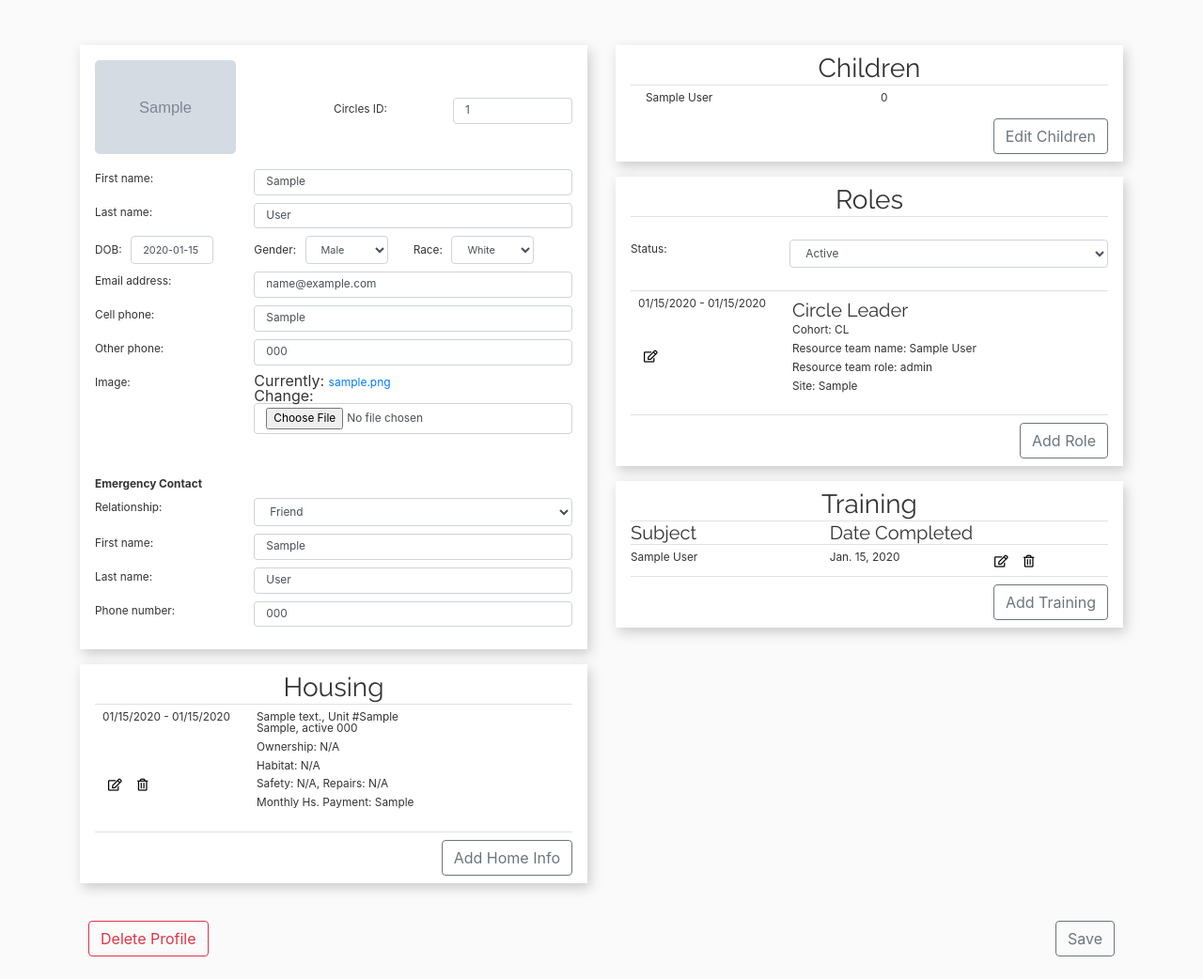
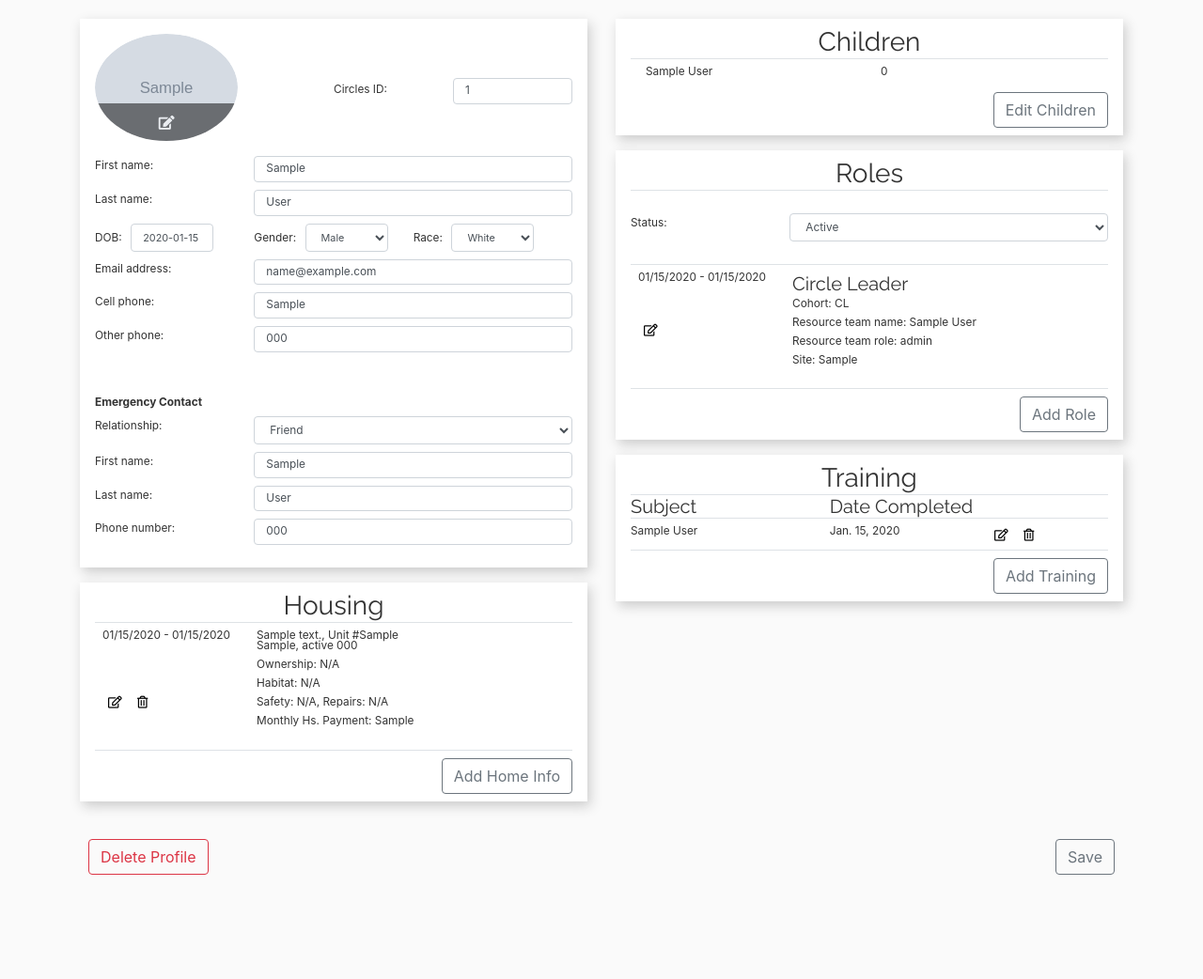
Before and after one commit to nickwitten/circles, a Django app: page /members/profile/1/update in a window 1280 px wide. Shown: the part 64-1106 px from the top of the page at 94% size. After the commit the page ends 995 px from the top, so only its background shows below. Run offline with Django 3.2, Linux system fonts and the light colour scheme; a user stored in the database is signed in; tables that the repository leaves empty hold one stand-in row (values such as "Sample post"); grey boxes marked "Sample" are stand-in pictures; some libraries are stand-ins or nearby versions.

Commit message:
Profile picture frontend

```diff
--- a/dashboard/static/dashboard/css/main.css
+++ b/dashboard/static/dashboard/css/main.css
@@ -378,6 +378,9 @@ header a{
 .rounded {
     border-radius: 2px;
 }
+.round {
+    border-radius: 50%;
+}
 .relative {
     position: relative;
 }
--- a/meetings/static/meetings/js/meetings.js
+++ b/meetings/static/meetings/js/meetings.js
@@ -645,6 +645,7 @@ function getMeetingInfo(pk, lists=null) {
             }
         },
         error: function () {
+            hideMeetingInfo();
             addAlertHTML('Failed to Fetch Meeting');
         },
     });
--- a/members/data.py
+++ b/members/data.py
@@ -52,6 +52,7 @@ training_data = list(keywords.keys())[14:16]
 child_data = list(keywords.keys())[16]
 # HTML Value --> HTML Display
 form_display_text = {
+    'current_site': 'Site',
     'current_role':'Current Role',
     'all_roles':'All Roles',
     'current_cohort':'Cohort',
@@ -74,7 +75,6 @@ form_display_text = {
     'first_habitat_home':'Habitat Home',
     'first_safe_home':'Safe Home',
     'first_repair_home':'Repair Home',
-    'current_site':'Site',
     'e_phone':'Emergency Number',
 }
 
--- a/members/static/members/css/members.css
+++ b/members/static/members/css/members.css
@@ -44,8 +44,28 @@
     width: calc(100px + 15vw);
 }
 
-#profile_pic {
-    border-radius: 5px;
+#id_image {
+    position: absolute;
+    left: 999px;
+}
+.img-wrapper {
+    position: relative;
+    border-radius: 50%;
+    width: 60%;
+    overflow: hidden;
+}
+#edit_pic {
+    position: absolute;
+    background-color: black;
+    opacity: 0.5;
+    margin: 0;
+    top: 65%;
+    left: 0;
+    right: 0;
+    bottom: 0;
+}
+#edit_pic i {
+    font-size: 15px;
 }
 
 /*text input styles*/
--- a/members/templates/members/create_profile.html
+++ b/members/templates/members/create_profile.html
@@ -23,6 +23,9 @@
 
   <form method="POST" enctype="multipart/form-data">
     {% csrf_token %}
+    <div class="d-none">
+      {{ form.image }}
+    </div>
     <div class="profile-content blended container">
 
 <!---------------- errors in form --------------------------->
@@ -59,7 +62,7 @@
           {{ form.site }}
         </div>
         <div>
-          {{ form.position.label_tag }}
+          <label for="id_position">Role:</label>
           {{ form.position }}
         </div>
         <div class="">
@@ -72,7 +75,7 @@
 
 <!------------------------------------------------------------>
 
-      <div class="row mt-5">
+      <div class="row">
         <div class="col-6 half">
 
 <!-------------- Basic Profile Info Container ---------------->
@@ -81,7 +84,12 @@
             <div class="row mb-2">
               <div class="col-6 mb-2" style="">
                 {% if request.path != '/members/create_profile/' %}
-                <img id="profile_pic" class="article-img" src="{{ object.image.url }}" height=100 width=150>
+                <div class="img-wrapper">
+                  <img id="profile_pic" class="article-img round" src="{{ object.image.url }}" width="100%">
+                  <label id="edit_pic" for="id_image">
+                    <i class="fas fa-edit middle text-white"></i>
+                  </label>
+                </div>
                 {% endif %}
               </div>
               <div class="col-3 mt-auto mb-auto">
@@ -129,7 +137,6 @@
             {% include 'members/sub_templates/create_profile_field.html' with field=form.email %}
             {% include 'members/sub_templates/create_profile_field.html' with field=form.cell %}
             {% include 'members/sub_templates/create_profile_field.html' with field=form.other_phone %}
-            {% include 'members/sub_templates/create_profile_field.html' with field=form.image %}
 
             <div class="row mb-2 mt-5">
               <div class="col-6">
@@ -419,7 +426,25 @@
       $(this).modalForm({formURL: $(this).data('id')});
     });
 
+    $("#id_image").change(function() {
+      readURL($(this)[0]);
      });
+  });
+
+  function readURL(input) {
+    console.log("uploaded");
+    console.log(input);
+    console.log(input.files);
+    console.log(input.files[0]);
+    if (input.files && input.files[0]) {
+        var reader = new FileReader();
+        reader.onload = function (e) {
+            $('#profile_pic')
+                .attr('src', e.target.result)
+        };
+        reader.readAsDataURL(input.files[0]);
+    }
+  }
 
   </script>
 {% endif %}
--- a/members/templates/members/profile_detail.html
+++ b/members/templates/members/profile_detail.html
@@ -40,7 +40,7 @@
       <div class="profile-container shadow">
         <div class="row mb-2">
           <div class="col-6 mb-2">
-            <img id="profile_pic" class="article-img" src="{{ object.image.url }}" height=100 width=150>
+            <img id="profile_pic" class="article-img round" src="{{ object.image.url }}" width="60%">
           </div>
           <div class="col-3 mt-auto mb-auto">
             <p class="field-label id">Circles ID:</p>
--- a/members/views.py
+++ b/members/views.py
@@ -397,7 +397,7 @@ def ExcelDump(request):
     if tools_form.is_valid():
         tool_inputs = tools_form.cleaned_data
         print(tool_inputs)
-        sorted_profiles = get_profiles(tool_inputs)
+        sorted_profiles = get_profiles(tool_inputs, request.user)
         output = create_excel(tool_inputs, sorted_profiles)
         response = HttpResponse(output.read(), content_type="application/vnd.openxmlformats-officedocument.spreadsheetml.sheet")
         return response
```
Lines whose indentation alone changed are shown as unchanged.
